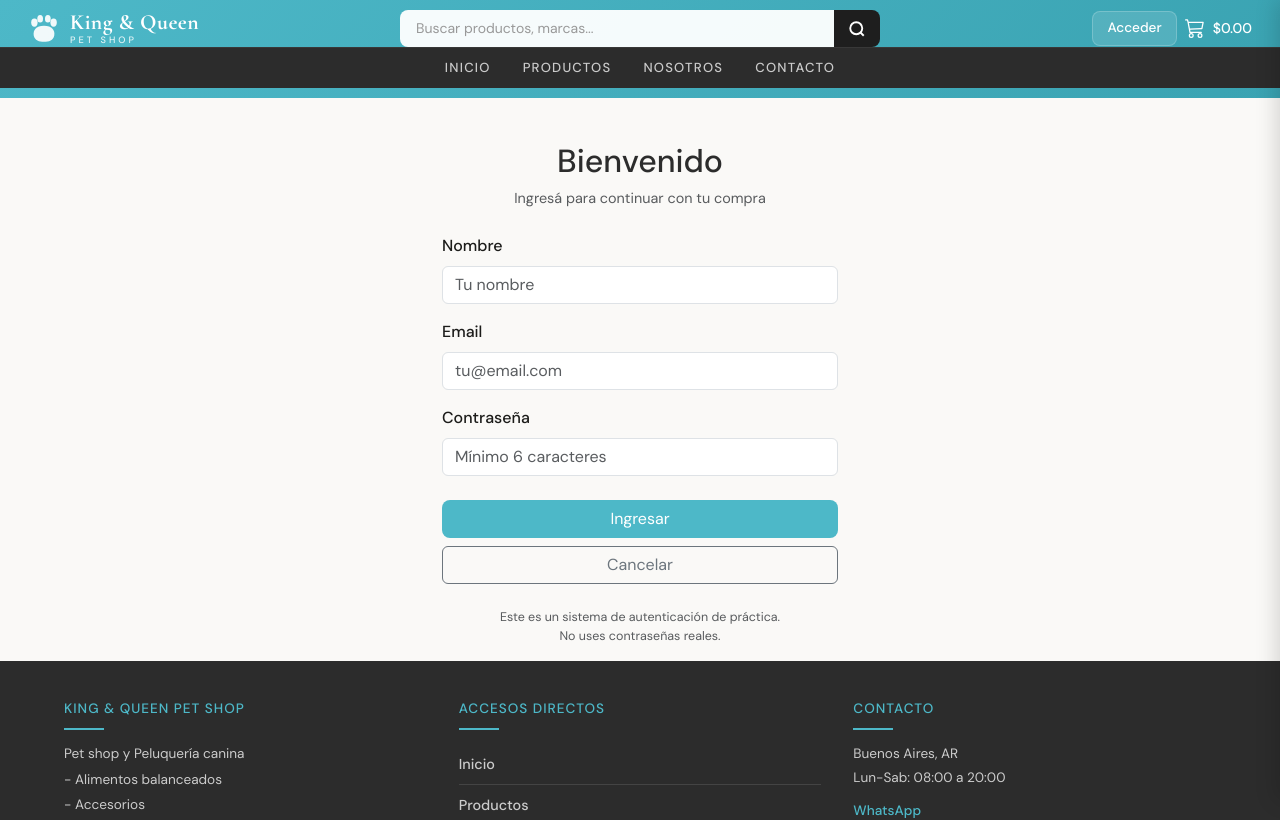
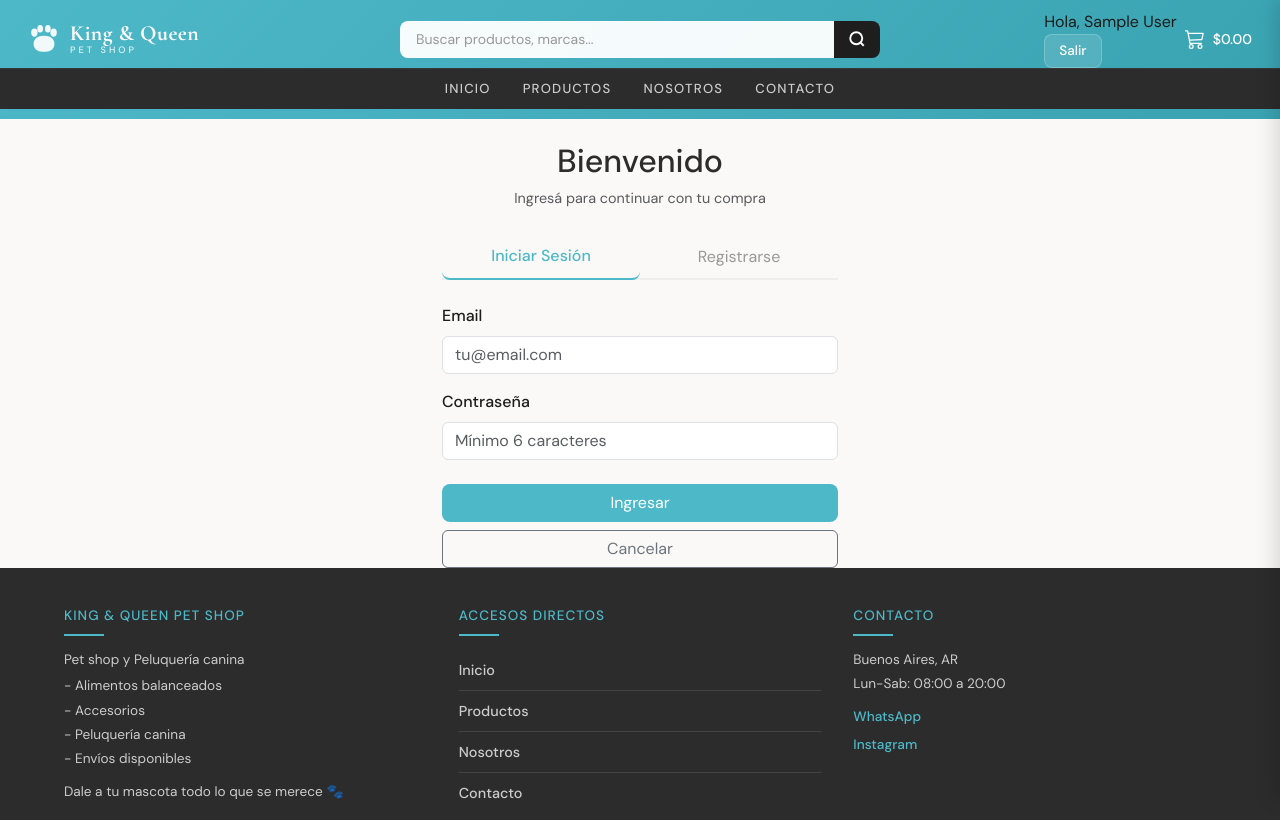
Before and after one commit to CammiBarletta/kingandqueen, a React (Vite) app: page /iniciarsesion in a window 1280 px wide. Shown: the top 820 px of the page. Built offline with nearby package versions, Linux system fonts and the light colour scheme; no server answers; the database is empty; sample sign-in values are in the browser's storage.

Commit message:
Fix: Implementacion de FirebaseAuth para login de usuarios.

```diff
--- a/src/context/AuthContext.jsx
+++ b/src/context/AuthContext.jsx
@@ -1,52 +1,57 @@
+import React, { createContext, useContext, useState, useEffect } from "react";
+import { auth } from "../firebase";
+import {
+  onAuthStateChanged,
+  signInWithEmailAndPassword,
+  createUserWithEmailAndPassword,
+  signOut,
+  updateProfile,
+} from "firebase/auth";
 
-import React, { createContext, useContext, useState, useEffect } from "react";
-
-// Crear el contexto de autenticación
 export const AuthContext = createContext();
 
-// Proveedor de autenticación
 export function AuthProvider({ children }) {
   const [usuario, setUsuario] = useState(null);
   const [cargando, setCargando] = useState(true);
 
-  // Verificar token al cargar la aplicación
+  useEffect(() => {
+    // Firebase avisa automáticamente cuando cambia el estado de sesión
+    const unsubscribe = onAuthStateChanged(auth, (firebaseUser) => {
+      if (firebaseUser) {
+        setUsuario({
+          nombre: firebaseUser.displayName || firebaseUser.email,
+          email: firebaseUser.email,
+          uid: firebaseUser.uid,
+        });
+      } else {
+        setUsuario(null);
+      }
+      setCargando(false);
+    });
 
- useEffect(() => {
-    const token = localStorage.getItem("authToken");
-    const emailGuardado = localStorage.getItem("authEmail");
-    if (token) {
-      const username = token.replace("fake-token-", "");
-      setUsuario({
-        nombre: username,
-        email: emailGuardado || "",
-      });
-    }
-    setCargando(false);
+    return () => unsubscribe(); // limpieza al desmontar
   }, []);
 
-  // Función para iniciar sesión
-const iniciarSesion = (username, email) => {
-  const token = `fake-token-${username}`;
-  localStorage.setItem("authToken", token);
-  localStorage.setItem("authEmail", email);
-  setUsuario({
-    nombre: username,
-    email: email,
-  });
+  // Iniciar sesión con email + password
+  const iniciarSesion = async (email, password) => {
+    const resultado = await signInWithEmailAndPassword(auth, email, password);
+    return resultado.user;
+  };
 
-};
+  // Registrar nuevo usuario
+  const registrar = async (nombre, email, password) => {
+    const resultado = await createUserWithEmailAndPassword(auth, email, password);
+    await updateProfile(resultado.user, { displayName: nombre });
+    return resultado.user;
+  };
 
-
-  // Función para cerrar sesión
-  const cerrarSesion = () => {
-    localStorage.removeItem("authToken");
-    localStorage.removeItem("authEmail");
-    setUsuario(null);
-  };
+  // Cerrar sesión
+  const cerrarSesion = () => signOut(auth);
 
   const value = {
     usuario,
     iniciarSesion,
+    registrar,
     cerrarSesion,
     isAuthenticated: !!usuario,
     cargando,
@@ -54,12 +59,11 @@ const iniciarSesion = (username, email) => {
 
   return (
     <AuthContext.Provider value={value}>
-      {children}
+      {!cargando && children}
     </AuthContext.Provider>
   );
 }
 
-// Hook personalizado
 export function useAuthContext() {
   const context = useContext(AuthContext);
   if (!context) {
--- a/src/firebase.js
+++ b/src/firebase.js
@@ -1,5 +1,7 @@
+console.log("ENV TEST", import.meta.env);
 import { initializeApp } from "firebase/app";
 import { getFirestore } from "firebase/firestore";
+import { getAuth } from "firebase/auth";
 
 const firebaseConfig = {
   apiKey: import.meta.env.VITE_FIREBASE_API_KEY,
@@ -12,3 +14,4 @@ const firebaseConfig = {
 
 const app = initializeApp(firebaseConfig);
 export const db = getFirestore(app);
+export const auth = getAuth(app);
--- a/src/pages/IniciarSesion.jsx
+++ b/src/pages/IniciarSesion.jsx
@@ -3,11 +3,12 @@ import { useNavigate, useLocation } from "react-router-dom";
 import { useAuthContext } from "../context/AuthContext";
 
 export default function IniciarSesion() {
-  const { iniciarSesion } = useAuthContext();
+  const { iniciarSesion, registrar } = useAuthContext();
   const navigate = useNavigate();
   const ubicacion = useLocation();
   const desde = ubicacion.state?.desde || "/";
 
+  const [modo, setModo] = useState("login"); // "login" | "registro"
   const [form, setForm] = useState({ nombre: "", email: "", password: "" });
   const [errores, setErrores] = useState({});
   const [cargando, setCargando] = useState(false);
@@ -15,30 +16,46 @@ export default function IniciarSesion() {
   const handleChange = (e) => {
     const { name, value } = e.target;
     setForm(prev => ({ ...prev, [name]: value }));
-    // Limpia el error del campo cuando empieza a escribir
-    if (errores[name]) {
-      setErrores(prev => ({ ...prev, [name]: "" }));
-    }
+    if (errores[name]) setErrores(prev => ({ ...prev, [name]: "" }));
+  };
+
+  const cambiarModo = (nuevoModo) => {
+    setModo(nuevoModo);
+    setForm({ nombre: "", email: "", password: "" });
+    setErrores({});
   };
 
   const validar = () => {
-    const nuevosErrores = {};
-    if (!form.nombre.trim())
-      nuevosErrores.nombre = "El nombre es obligatorio.";
+    const e = {};
+    if (modo === "registro" && !form.nombre.trim())
+      e.nombre = "El nombre es obligatorio.";
     if (!form.email.trim())
-      nuevosErrores.email = "El email es obligatorio.";
+      e.email = "El email es obligatorio.";
     else if (!/^[^\s@]+@[^\s@]+\.[^\s@]+$/.test(form.email))
-      nuevosErrores.email = "El email no es válido.";
+      e.email = "El email no es válido.";
     if (!form.password)
-      nuevosErrores.password = "La contraseña es obligatoria.";
+      e.password = "La contraseña es obligatoria.";
     else if (form.password.length < 6)
-      nuevosErrores.password = "Mínimo 6 caracteres.";
-    return nuevosErrores;
+      e.password = "Mínimo 6 caracteres.";
+    return e;
   };
+
+  // Traduce los errores de Firebase a español
+  const traducirError = (codigo) => {
+    const erroresFirebase = {
+      "auth/user-not-found":      "No existe una cuenta con ese email.",
+      "auth/wrong-password":      "Contraseña incorrecta.",
+      "auth/email-already-in-use":"Ese email ya está registrado.",
+      "auth/too-many-requests":   "Demasiados intentos. Esperá unos minutos.",
+      "auth/network-request-failed": "Error de conexión. Revisá tu internet.",
+      "auth/invalid-credential":  "Email o contraseña incorrectos.",
+    };
+    return erroresFirebase[codigo] || "Ocurrió un error. Intentá de nuevo.";
+  };
+
   const handleSubmit = async (e) => {
     e.preventDefault();
     const nuevosErrores = validar();
-
     if (Object.keys(nuevosErrores).length > 0) {
       setErrores(nuevosErrores);
       return;
@@ -46,23 +63,58 @@ const handleSubmit = async (e) => {
 
     setCargando(true);
     try {
-    await iniciarSesion(form.nombre, form.email);
+      if (modo === "login") {
+        await iniciarSesion(form.email, form.password);
+      } else {
+        await registrar(form.nombre, form.email, form.password);
+      }
       navigate(desde, { replace: true });
     } catch (error) {
-    setErrores({ general: "Hubo un error al iniciar sesión." });
+      setErrores({ general: traducirError(error.code) });
     } finally {
       setCargando(false);
     }
   };
+
   return (
     <div className="container mt-5" style={{ maxWidth: "420px" }}>
 
       {/* Header */}
       <div className="text-center mb-4">
-        <h2 style={{ color: "#2C2C2C", fontWeight: "700" }}>Bienvenido </h2>
+        <h2 style={{ color: "#2C2C2C", fontWeight: "700" }}>
+          {modo === "login" ? "Bienvenido" : "Crear cuenta"}
+        </h2>
         <p className="text-muted" style={{ fontSize: "0.9rem" }}>
-          Ingresá para continuar con tu compra
+          {modo === "login"
+            ? "Ingresá para continuar con tu compra"
+            : "Registrate para poder comprar"}
         </p>
+      </div>
+
+      {/* Toggle Login / Registro */}
+      <div className="d-flex mb-4" style={{ borderBottom: "2px solid #eee" }}>
+        {["login", "registro"].map((m) => (
+          <button
+            key={m}
+            type="button"
+            onClick={() => cambiarModo(m)}
+            style={{
+              flex: 1,
+              background: "none",
+              border: "none",
+              paddingBottom: "10px",
+              fontWeight: modo === m ? "700" : "400",
+              color: modo === m ? "#4DB8C8" : "#999",
+              borderBottom: modo === m ? "2px solid #4DB8C8" : "none",
+              marginBottom: "-2px",
+              cursor: "pointer",
+              textTransform: "capitalize",
+              transition: "all 0.2s",
+            }}
+          >
+            {m === "login" ? "Iniciar sesión" : "Registrarse"}
+          </button>
+        ))}
       </div>
 
       {/* Error general */}
@@ -72,7 +124,8 @@ const handleSubmit = async (e) => {
 
       <form onSubmit={handleSubmit} noValidate>
 
-        {/* Nombre */}
+        {/* Nombre — solo en registro */}
+        {modo === "registro" && (
           <div className="mb-3">
             <label className="form-label fw-semibold">Nombre</label>
             <input
@@ -88,6 +141,7 @@ const handleSubmit = async (e) => {
               <div className="invalid-feedback">{errores.nombre}</div>
             )}
           </div>
+        )}
 
         {/* Email */}
         <div className="mb-3">
@@ -116,21 +170,28 @@ const handleSubmit = async (e) => {
             value={form.password}
             onChange={handleChange}
             placeholder="Mínimo 6 caracteres"
-            autoComplete="current-password"
+            autoComplete={modo === "login" ? "current-password" : "new-password"}
           />
           {errores.password && (
             <div className="invalid-feedback">{errores.password}</div>
           )}
         </div>
 
-        {/* Botones */}
+        {/* Botón principal */}
         <button
           type="submit"
           className="btn w-100 mb-2"
-          style={{ backgroundColor: "#4DB8C8", color: "white", borderRadius: "8px" }}
+          style={{
+            backgroundColor: "#4DB8C8",
+            color: "white",
+            borderRadius: "8px",
+            opacity: cargando ? 0.7 : 1,
+          }}
           disabled={cargando}
         >
-          {cargando ? "Ingresando..." : "Ingresar"}
+          {cargando
+            ? "Procesando..."
+            : modo === "login" ? "Ingresar" : "Crear cuenta"}
         </button>
 
         <button
@@ -143,13 +204,6 @@ const handleSubmit = async (e) => {
         </button>
 
       </form>
-
-      {/* Nota aclaratoria */}
-      <p className="text-center text-muted mt-4" style={{ fontSize: "0.78rem" }}>
-        Este es un sistema de autenticación de práctica.
-        <br />No uses contraseñas reales.
-      </p>
-
     </div>
   );
 }
```
Lines whose indentation alone changed are shown as unchanged.
